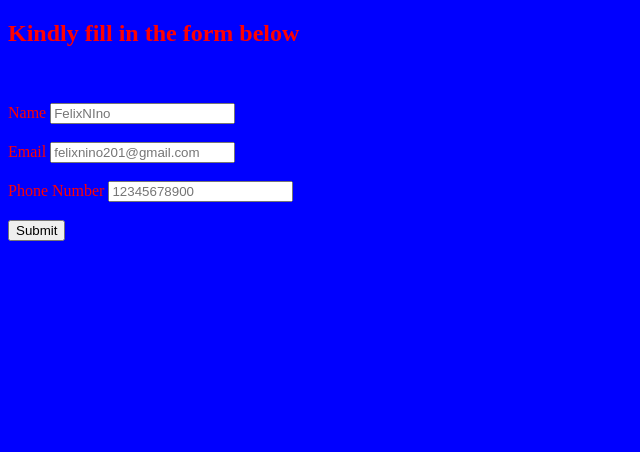
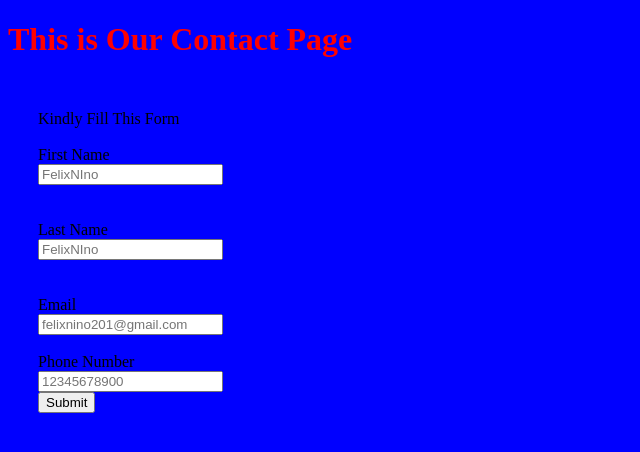
Before and after one commit to Felixnino201/CSS-Assignment, a plain HTML site: page pages/contact.html in a window 1280 px wide. Shown: the whole page, without its empty margins (0-640 px from the left). Drawn offline with Linux system fonts and the light colour scheme; files that its build step writes are made by us from their sources.

Commit message:
second commit

```diff
--- a/all_css/contact.css
+++ b/all_css/contact.css
@@ -1,7 +1,17 @@
 body {
-    background-color: blue;
-  }
+  background-color: blue;
+}
 
-  div {
-    color: red;
-  }
+h1 {
+  color: red;
+}
+
+.child{
+  display: inline-block;
+  margin: 30px;
+  width: 20px;
+}
+
+.form{
+  display: inline-table;
+}
--- a/all_css/services.css
+++ /dev/null
@@ -1,11 +0,0 @@
-body {
-    background-color: grey;
-  }
-
-  h1 {
-    color: red;
-  }
-
-  h3 {
-    color: cyan;
-  }
--- /dev/null
+++ b/all_css/style.css
@@ -0,0 +1,4 @@
+p {
+    background-color: black;
+    color: white;
+  }
--- a/pages/contact.html
+++ b/pages/contact.html
@@ -4,34 +4,38 @@
     <meta charset="UTF-8">
     <meta http-equiv="X-UA-Compatible" content="IE=edge">
     <meta name="viewport" content="width=device-width, initial-scale=1.0">
-    <title>Document</title>
-    <link rel="stylesheet" href="contact.css">
+    <title>Contact</title>
+    <link rel="stylesheet" href="../all_css/contact.css">
 </head>
-<body>
-    </div>
+<body class="body">
+    <h1>This is Our Contact Page</h1>
 
-    <div class="book">
-        <section>
-        </form>
+    <div class="child">
+        <form action="" class="form" id="form">
+            <label for="placeholder">Kindly Fill This Form</label>
 
-        <h1>Kindly fill in the form below</h1>
+            <br>
+            <br>
 
-        <br><br>
 
-            <label for="name">Name</label>
-            <input type="text" id="name"placeholder="FelixNIno">
+            <label for="name">First Name</label>
+            <input type="text" id="name"placeholder="FelixNIno">            <br><br>
+            <br>
 
-            <br><br>
+            <label for="name">Last Name</label>
+            <input type="text" id="name"placeholder="FelixNIno">            <br><br>
+            <br>
 
             <label for="email">Email</label>
             <input type="email" id="email"placeholder="felixnino201@gmail.com">
+            <br>
 
-            <br><br>
+            <br>
 
             <label for="phone">Phone Number</label>
             <input type="tel" id="phone"placeholder="12345678900">
 
-            <br><br>
+            <br>
 
             <button name="button">Submit</button>
 
```
Also changed, not shown: index.html (+3 -3 lines), pages/about.html (+5 -6 lines), pages/services.html (+7 -4 lines).
